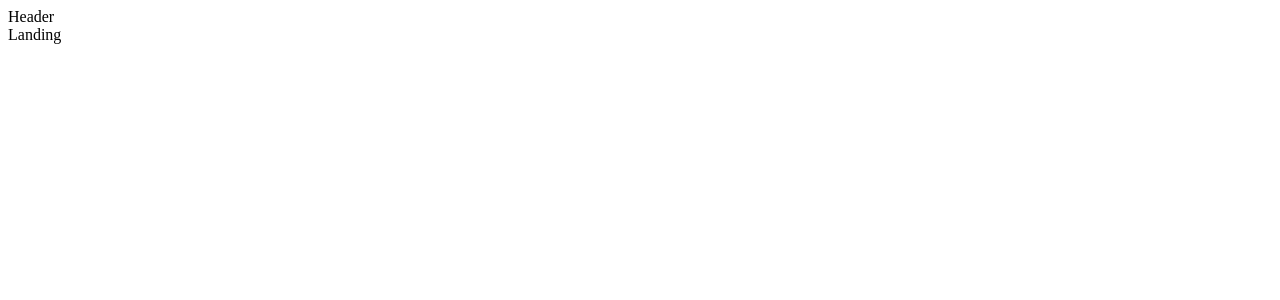
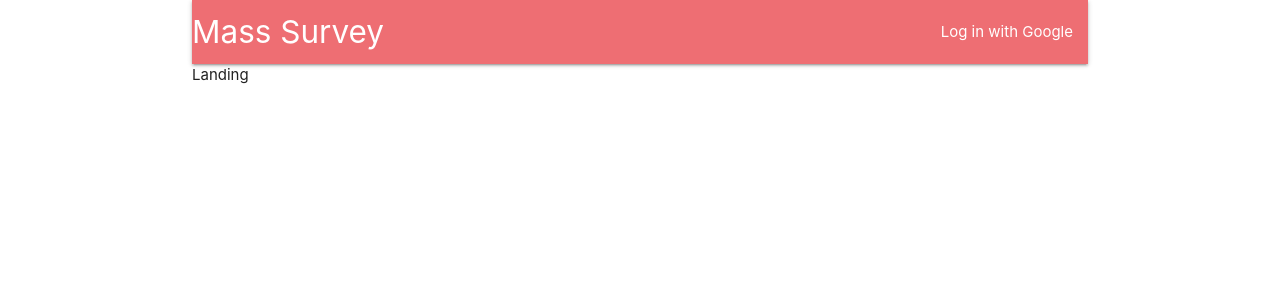
Before and after one commit to KelliePetersen/mass-survey, a React (Create React App) app in the folder client/: page / in a window 1280 px wide. Shown: the top 300 px of the page. Built offline with nearby package versions, Linux system fonts and the light colour scheme.

Commit message:
add Header component and materialize-css styling

```diff
--- a/client/package.json
+++ b/client/package.json
@@ -7,6 +7,7 @@
     "@testing-library/react": "^9.5.0",
     "@testing-library/user-event": "^7.2.1",
     "http-proxy-middleware": "^1.0.4",
+    "materialize-css": "^1.0.0",
     "react": "^16.13.1",
     "react-dom": "^16.13.1",
     "react-redux": "^7.2.0",
--- a/client/src/components/App.js
+++ b/client/src/components/App.js
@@ -1,14 +1,14 @@
 import React from 'react';
 import { BrowserRouter, Route } from 'react-router-dom';
+import Header from './Header';
 
-const Header = () => <div>Header</div>
 const Dashboard = () => <div>Dashboard</div>
 const SurveyNew = () => <div>SurveyNew</div>
 const Landing = () => <div>Landing</div>
 
 const App = () => {
   return (
-    <div>
+    <div className="container">
       <BrowserRouter>
         <div>
           <Header />
--- /dev/null
+++ b/client/src/components/Header.js
@@ -0,0 +1,18 @@
+import React, { Component } from 'react';
+
+export class Header extends Component {
+  render() {
+    return (
+      <nav>
+        <div className="nav-wrapper">
+          <a className="left brand-logo">Mass Survey</a>
+          <ul id="nav-mobile" className="right hide-on-med-and-down">
+            <li><a>Log in with Google</a></li>
+          </ul>
+        </div>
+      </nav>
+    )
+  }
+}
+
+export default Header;
--- a/client/src/index.js
+++ b/client/src/index.js
@@ -1,3 +1,4 @@
+import 'materialize-css/dist/css/materialize.min.css';
 import React from 'react';
 import ReactDOM from 'react-dom';
 import { Provider } from 'react-redux';
```
Also changed, not shown: 1 other file (tests, documents, lock files or other folders).
